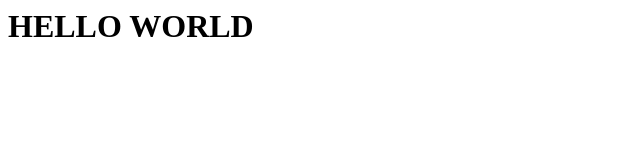
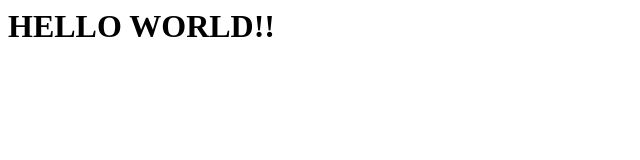
Before and after one commit to Meghana0756/ACET, a plain HTML site: page index.html in a window 1280 px wide. Shown: the full height of the page, 0-640 px from the left. Drawn offline with Linux system fonts and the light colour scheme.

Commit message:
Update index.html

```diff
--- a/index.html
+++ b/index.html
@@ -1,3 +1,3 @@
 <h1>
-HELLO WORLD
+HELLO WORLD!!
 </h1>
```
